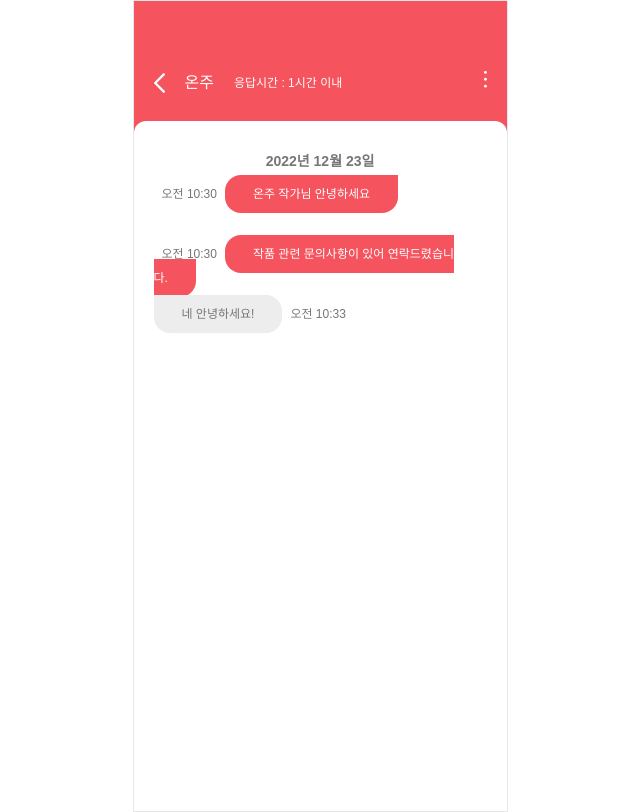
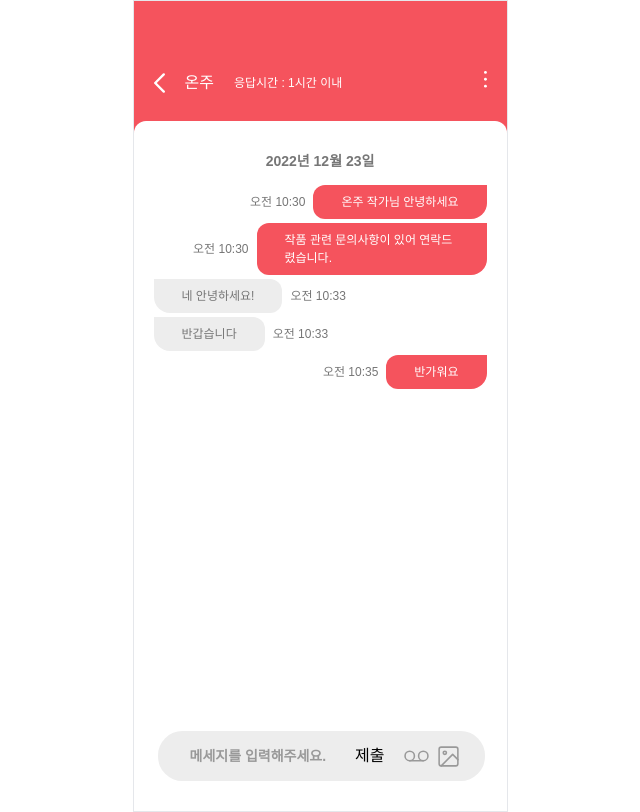
Before and after one commit to Att-ies/frontend, a Next.js app: page /chat/1 in a window 1280 px wide. Shown: the whole page, without its empty margins (320-960 px from the left). Built offline with nearby package versions, Linux system fonts and the light colour scheme.

Commit message:
feat : add picture

```diff
--- a/src/components/common/ChattingMessage.tsx
+++ b/src/components/common/ChattingMessage.tsx
@@ -16,17 +16,19 @@ export default function ChattingMessage({
   return (
     <div {...rest}>
       {sender === 'me' ? (
-        <div className="h-[60px]">
-          <span className="text-12 text-[#767676] px-2">{time}</span>
-          <span className="px-7 py-3 bg-[#F5535D] text-[#FFFFFF] text-[12px] rounded-l-2xl rounded-br-2xl ">
+        // 내가 보낸 메세지
+        <div className=" flex justify-end items-center mt-1">
+          <p className="text-12 text-[#767676] px-2">{time}</p>
+          <p className="px-7 py-2 bg-[#F5535D] text-[#FFFFFF] text-[12px] rounded-l-xl rounded-br-2xl max-w-[230px]">
             {text}
-          </span>
+          </p>
         </div>
       ) : (
-        <div>
-          <span className="px-7 py-3 bg-[#EDEDED] text-[#767676] text-[12px] rounded-r-2xl rounded-bl-2xl ">
+        // 상대방이 보낸 메세지
+        <div className="0  flex justify-start items-center mt-1">
+          <p className="px-7 py-2 bg-[#EDEDED] text-[#767676] text-[12px] rounded-r-xl rounded-bl-2xl max-w-[230px]">
             {text}
-          </span>
+          </p>
           <span className="text-12 text-[#767676] px-2">{time}</span>
         </div>
       )}
--- a/src/pages/chat/[id].tsx
+++ b/src/pages/chat/[id].tsx
@@ -2,6 +2,7 @@ import Layout from '@components/common/Layout';
 import React from 'react';
 import { useRouter } from 'next/router';
 import Navigate from '@components/common/Navigate';
+import { useForm } from 'react-hook-form';
 import ChattingMessage from '@components/common/ChattingMessage';
 import Image from 'next/image';
 interface ChatRoomProps {
@@ -22,11 +23,28 @@ const DUMP_CHATTINGLIST = [
     sender: 'me',
   },
   { id: '3', time: '오전 10:33', text: '네 안녕하세요!', sender: 'you' },
+  { id: '4', time: '오전 10:33', text: '반갑습니다', sender: 'you' },
+  { id: '5', time: '오전 10:35', text: '반가워요', sender: 'me' },
 ];
+
+interface MessageForm {
+  message: string;
+}
 
 export default function ChatRoom({ params }: ChatRoomProps) {
   const router = useRouter();
   const { id } = router.query;
+  const {
+    register,
+    handleSubmit,
+    formState: { errors },
+    watch,
+  } = useForm<MessageForm>();
+
+  const onSubmit = (form: MessageForm) => {
+    console.log(form.message);
+  };
+
   return (
     <Layout>
       <header className="absolute top-0 inset-x-0 w-full h-[145px] bg-[#F5535D]">
@@ -64,6 +82,35 @@ export default function ChatRoom({ params }: ChatRoomProps) {
           ))}
         </article>
       </section>
+      <form
+        className="absolute w-[327px] h-[50px] rounded-[24.5px] bg-[#EDEDED] bottom-[30px] flex items-center px-[20px]"
+        onSubmit={handleSubmit(onSubmit)}
+      >
+        <input
+          type="text"
+          className="border-none bg-[#EDEDED] w-[200px] h-[23px] placeholder:text-[#999999] text-14 font-semibold"
+          placeholder="메세지를 입력해주세요."
+          {...register('message', { required: true })}
+        />
+        <Image
+          src="/svg/icons/icon_glasses.svg"
+          alt="glasses"
+          width="25"
+          height="0"
+          className="absolute right-14"
+        />
+        <Image
+          src="/svg/icons/icon_picture.svg"
+          alt="picture"
+          width="25"
+          height="0"
+          className="absolute right-6"
+        />
+        {/* 임시버튼 */}
+        <button type="submit" className="absolute right-[100px]">
+          제출
+        </button>
+      </form>
     </Layout>
   );
 }
```
Also changed, not shown: public/svg/icons/icon_glasses.svg (added), public/svg/icons/icon_picture.svg (added).
